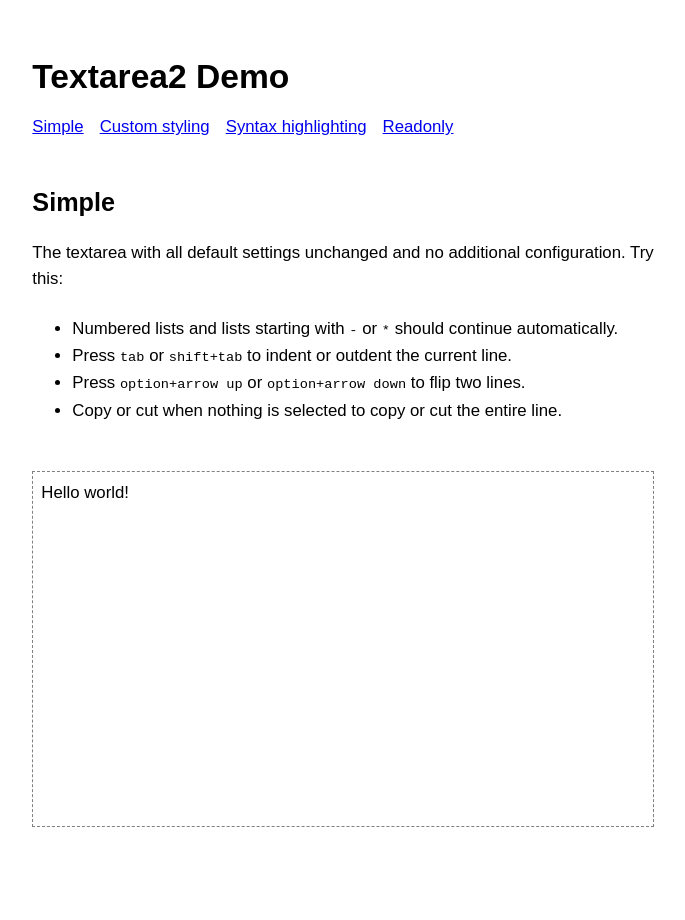
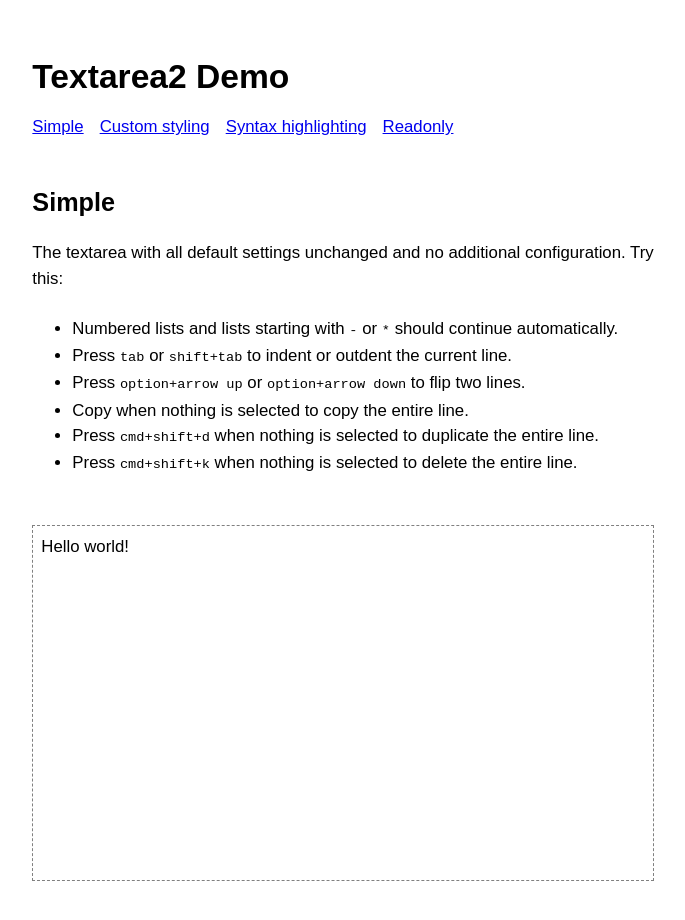
Before and after one commit to andreasphil/vue-textarea2, a Vue app: page /#simple in a window 1280 px wide. Shown: the top 920 px of the page, without its empty margins (297-982 px from the left). Before the commit the page ends 891 px from the top, so only its background shows below. Built offline with nearby package versions, Linux system fonts and the light colour scheme.

Commit message:
docs: update demos

```diff
--- a/src/demo/SimpleDemo.vue
+++ b/src/demo/SimpleDemo.vue
@@ -27,8 +27,14 @@ const text = ref("Hello world!");
           Press <kbd>option+arrow up</kbd> or <kbd>option+arrow down</kbd> to
           flip two lines.
         </li>
+        <li>Copy when nothing is selected to copy the entire line.</li>
         <li>
-          Copy or cut when nothing is selected to copy or cut the entire line.
+          Press <kbd>cmd+shift+d</kbd> when nothing is selected to duplicate the
+          entire line.
+        </li>
+        <li>
+          Press <kbd>cmd+shift+k</kbd> when nothing is selected to delete the
+          entire line.
         </li>
       </ul>
     </template>
```
